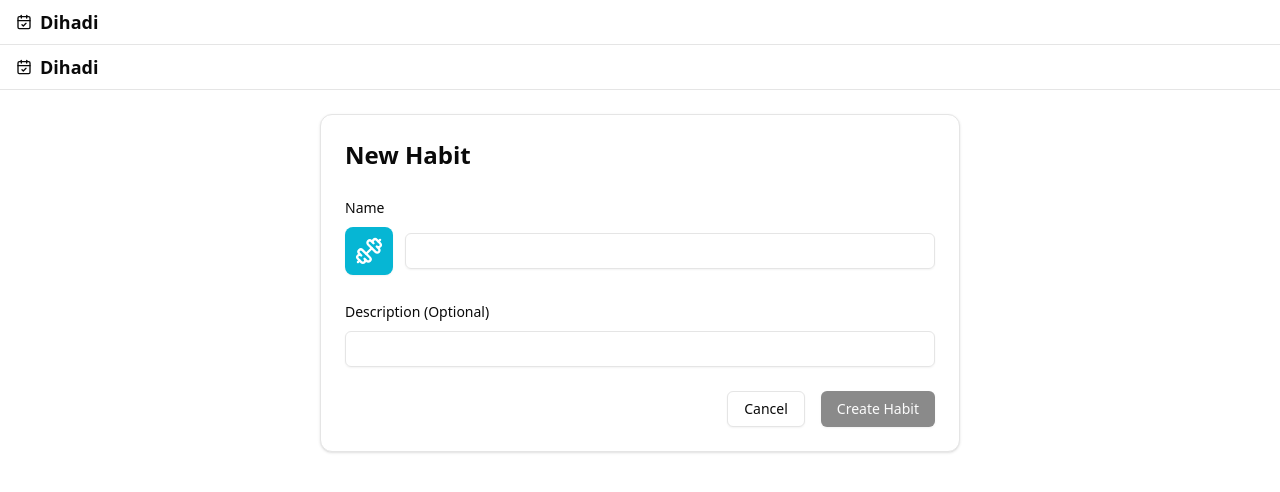
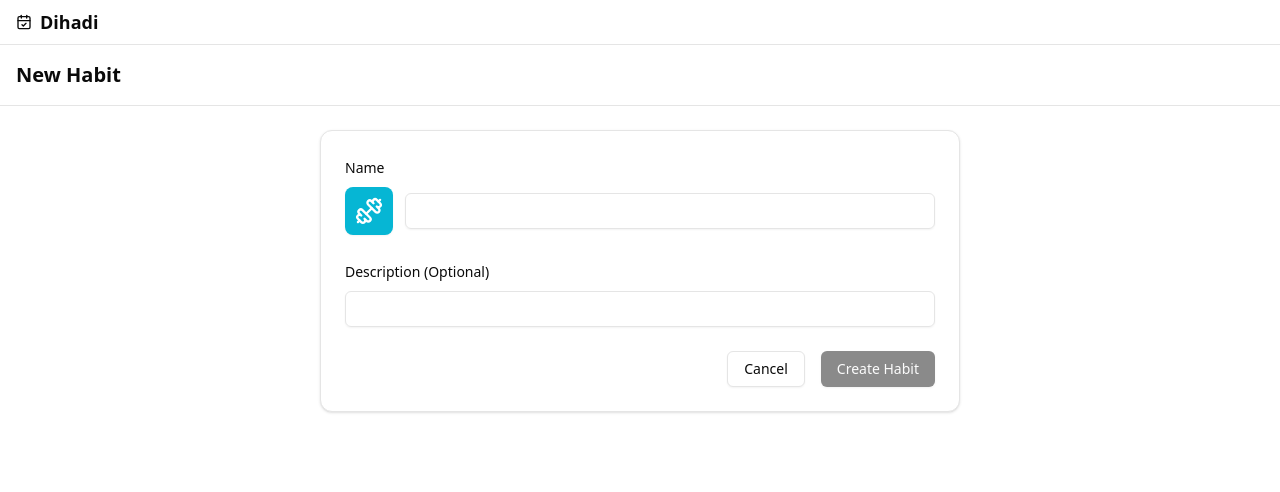
Before and after one commit to varun-seth/dehadi, a React (Vite) app: page /habits/new in a window 1280 px wide. Shown: the top 492 px of the page. Built offline with nearby package versions, Linux system fonts and the light colour scheme.

Commit message:
minor adjustments in top toolbar

```diff
--- a/src/components/HabitForm.jsx
+++ b/src/components/HabitForm.jsx
@@ -7,7 +7,6 @@ import { Input } from "@/components/ui/input";
 import { Label } from "@/components/ui/label";
 import { Card } from "@/components/ui/card";
 import { IconPicker } from './IconPicker';
-import { Toolbar } from './Toolbar';
 import * as Icons from 'lucide-react';
 import {
     Dumbbell,
@@ -168,18 +167,14 @@ export function HabitForm() {
 
     return (
         <div className="space-y-6">
-            <Toolbar>
-                <span className="text-sm text-muted-foreground">
+            <div className="border-b py-4 px-4">
+                <h1 className="text-xl font-semibold">
                     {id ? 'Edit Habit' : 'New Habit'}
-                </span>
-            </Toolbar>
+                </h1>
+            </div>
 
             <div className="max-w-2xl mx-auto px-4">
                 <Card className="p-6">
-                    <h1 className="text-2xl font-bold mb-6">
-                        {id ? 'Edit Habit' : 'New Habit'}
-                    </h1>
-
                     <form onSubmit={handleSubmit} className="space-y-6">
                         <div className="space-y-2">
                             <Label htmlFor="name">Name</Label>
--- a/src/components/HabitList.jsx
+++ b/src/components/HabitList.jsx
@@ -4,7 +4,6 @@ import { Button } from "@/components/ui/button";
 import { Card } from "@/components/ui/card";
 import { useHabits } from '@/lib/hooks';
 import * as Icons from 'lucide-react';
-import { Toolbar } from './Toolbar';
 
 export function HabitList() {
     const { habits, loading, error, deleteHabit } = useHabits();
@@ -14,12 +13,12 @@ export function HabitList() {
 
     return (
         <div className="space-y-6">
-            <Toolbar>
-                <span className="text-sm text-muted-foreground">Manage Habits</span>
+            <div className="flex items-center justify-between border-b py-4 px-4">
+                <h1 className="text-xl font-semibold">Manage Habits</h1>
                 <Button asChild size="sm">
                     <Link to="/habits/new">New Habit</Link>
                 </Button>
-            </Toolbar>
+            </div>
 
             <div className="px-4 space-y-4">
 
--- a/src/components/ScoreDisplay.jsx
+++ b/src/components/ScoreDisplay.jsx
@@ -119,7 +119,7 @@ export function ScoreDisplay() {
     return (
         <div className="flex items-center gap-3 text-sm">
             <CircularProgressBar size={32} strokeWidth={3} />
-            <span ref={scoreTextRef} className="font-medium">0/0</span>
+            <span ref={scoreTextRef} className="font-medium hidden">0/0</span>
         </div>
     );
 }
--- a/src/components/Toolbar.jsx
+++ b/src/components/Toolbar.jsx
@@ -71,9 +71,9 @@ export function Toolbar() {
                     Dihadi
                 </Link>
             </Button>
-            <div className="flex items-center space-x-2">
-                {isDailyView && (
-                    <>
+            {isDailyView && (
+                <>
+                    <div className="flex items-center space-x-2 absolute left-1/2 -translate-x-1/2">
                         <Button variant="ghost" size="icon" onClick={handlePreviousDay}>
                             <ChevronLeftIcon className="h-4 w-4" />
                         </Button>
@@ -94,7 +94,8 @@ export function Toolbar() {
                         <Button variant="ghost" size="icon" onClick={handleNextDay}>
                             <ChevronRightIcon className="h-4 w-4" />
                         </Button>
-                        <ScoreDisplay />
+                    </div>
+                    <div className="flex items-center gap-2">
                         <Button
                             variant="ghost"
                             size="icon"
@@ -108,9 +109,10 @@ export function Toolbar() {
                                 </span>
                             </Link>
                         </Button>
-                    </>
-                )}
-            </div>
+                        <ScoreDisplay />
+                    </div>
+                </>
+            )}
         </div>
     );
 }
```
